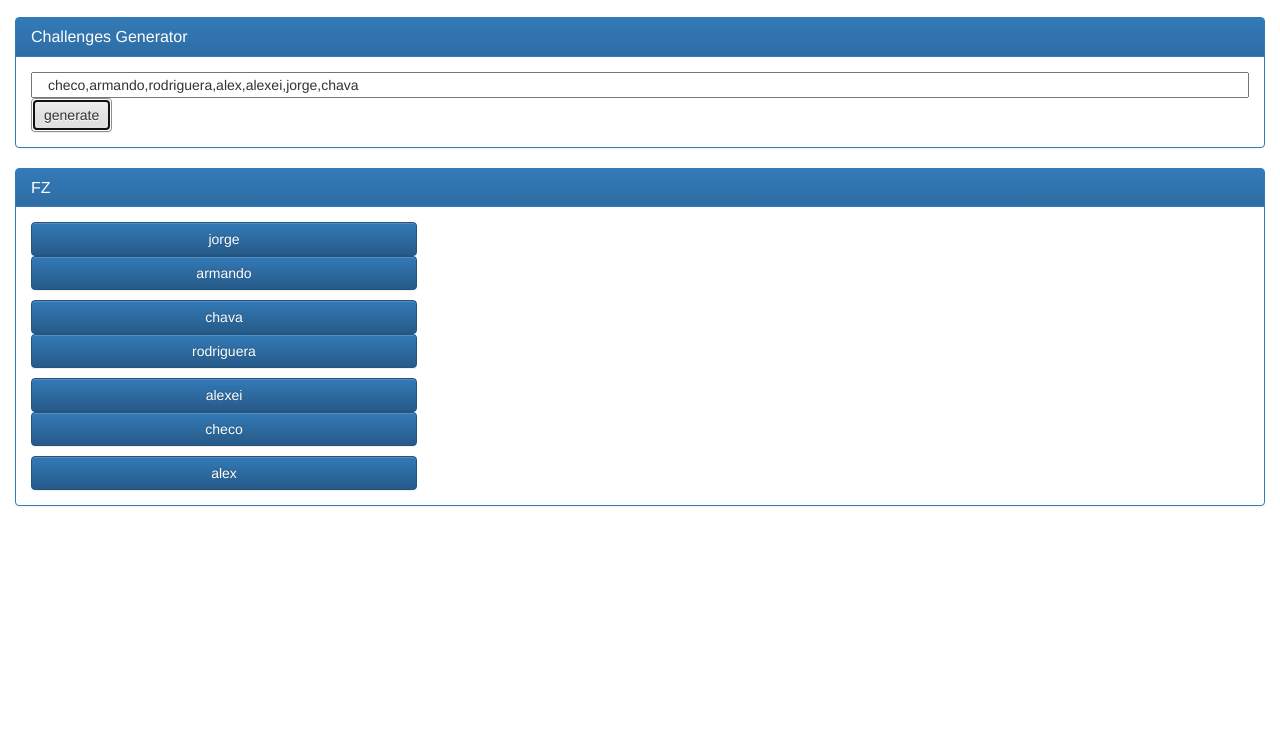
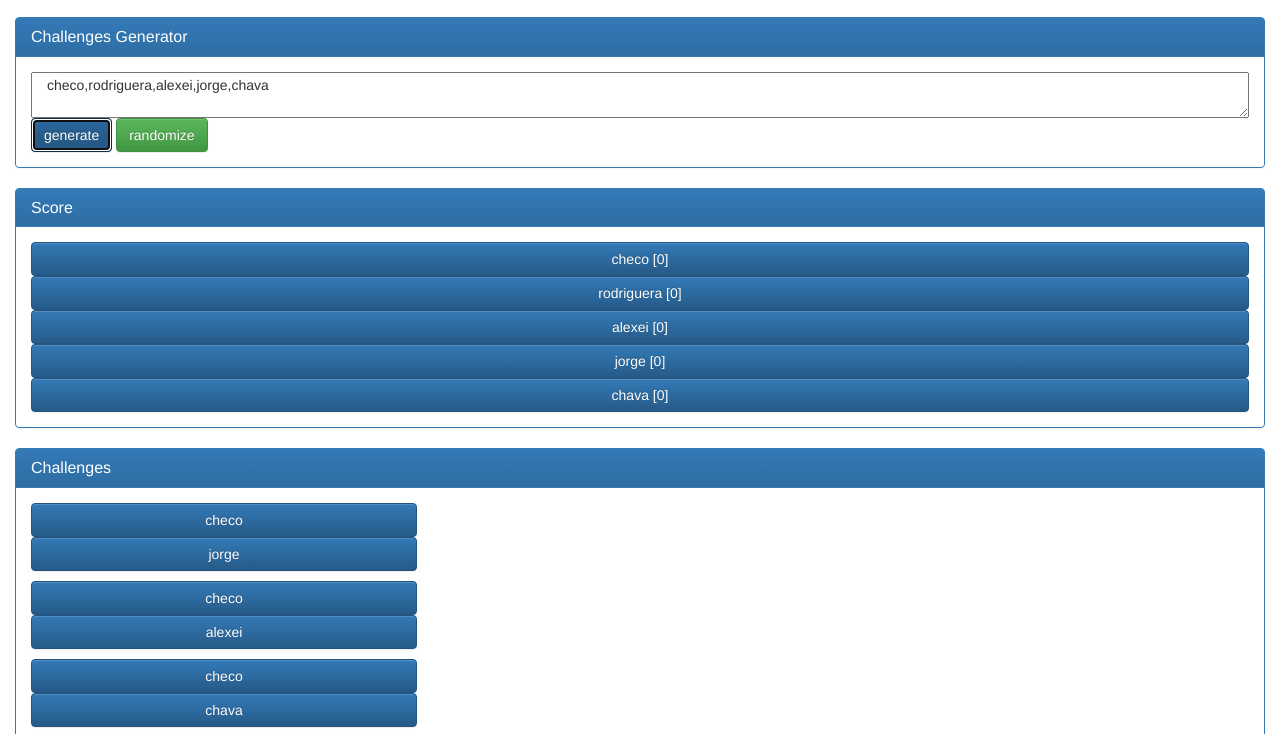
Before and after one commit to acidkeyxyz/sm-dev01, a website: page index.html in a window 1280 px wide. Both pictures are taken after a click on the button "generate". Shown: the part 53-787 px from the top of the page. Drawn offline with Linux system fonts and the light colour scheme; files that its build step writes are made by us from their sources.

Commit message:
adding round robin

```diff
--- a/index.html
+++ b/index.html
@@ -54,21 +54,33 @@
 
     <div class="container-fluid theme-showcase" role="main">
 		<div class="row">
-        	<div class="col-sm-4 col-md-12 col-lg-12">
+        	<div class="col-md-12 col-lg-12">
           		<div class="panel panel-primary">
             		<div class="panel-heading">
               			<h3 class="panel-title">Challenges Generator</h3>
             		</div>
 	            	<div class="panel-body">
-									<input id="listOfall" class="col-md-12 col-xs-10" type="text" value='checo,armando,rodriguera,alex,alexei,jorge,chava'></input>
-									<button id="generate"  type="button" value="generate" class="btn btn-default">generate</button>
-					</div>
+									<textarea id="listOfall" class="col-md-12 col-xs-10" type="text">checo,rodriguera,alexei,jorge,chava</textarea>
+									<!-- <textarea id="listOfall" class="col-md-12 col-xs-10" type="text">a,b,c,d</textarea> -->
+									<button id="generate" type="button" value="generate" class="btn btn-primary">generate</button>
+									<button id="randomize" type="button" value="randomize" class="btn btn-success">randomize</button>
+								</div>
+          		</div>
+        	</div>
+					<div class="col-md-12 col-lg-12">
+          		<div class="panel panel-primary">
+            		<div class="panel-heading">
+              			<h3 class="panel-title">Score</h3>
+            		</div>
+	            	<div id="scoreWrapper" class="panel-body">
+
+								</div>
           		</div>
         	</div>
 			<div class="col-md-12 col-lg-12">
           		<div class="panel panel-primary">
             		<div class="panel-heading">
-              			<h3 class="panel-title">FZ</h3>
+              			<h3 class="panel-title">Challenges</h3>
             		</div>
 	            	<div class="panel-body">
 										<div id="challenges" class="row">
@@ -91,54 +103,80 @@
 
 	<script>
 		var app = {};
+		app.scoreMatrix = [];
 		app.$spanVs  =  $("<span>").addClass("vs").text(" vs ");
 		app.$br  = $("<br/>");
 		app.$btn = $("<button>").attr("type","button").addClass("btn btn-primary col-md-12 col-xs-12");
 		app.counter = 0;
+		app.challenges = [];
 		$(document).ready(function(){
-			app.addEvents();
+				app.addEvents();
+		    $("#randomize").click(function(){
+						app.printAll();
+				});
 		    $("#generate").click(function(){
-				var array = $("#listOfall").val().split(",");
-				var textFinal = "";
-				while(array.length !=0){
-					var index = array.length;
-					if(array.length == 2){
-						$(".level1").append(app.$btn.clone().addClass("player1").text(array[0]));
-						$(".level1").append(app.$btn.clone().addClass("player2").text(array[1]));
-						break;
+					var array = $("#listOfall").html().split(",");
+					for(var i=0;i<array.length;i++){
+						$("#scoreWrapper").append(app.buttonScore(array[i],0));
 					}
-					if(array.length == 1){
-						$(".level1").append(app.$btn.clone().addClass("player1").text(array[0]));
-						break;
+					for(var i=0;i<array.length;i++){
+							for(var j=i+1;j<array.length;j++){
+										app.challenges.push(app.button(array[i],"player1")  + app.button(array[j],"player2"));
+							}
 					}
-					else{
-						var player1 = ((100 * Math.random()) % (array.length-1)).toFixed(0);
-						$(".level1").append(app.$btn.clone().addClass("player1").text(array[player1]));
-						array.splice(player1,1);
-						var player2 = ((100 * Math.random()) % (array.length-1)).toFixed(0);
-						$(".level1").append(app.$btn.clone().addClass("player2").text(array[player2]));
-						array.splice(player2,1);
-						}
-				}
+					app.printAll();
 			});
 		});
+		app.button = function(text,selectedClass){
+			var text = app.$btn.clone().addClass(selectedClass).text(text).prop("outerHTML");
+			return text;
+		};
+		app.buttonScore = function(text,score){
+			var text = app.$btn.clone().addClass(text).val(score).text(text+" ["+score+"]").prop("outerHTML");
+			return text;
+		};
+		app.printAll = function(){
+			var textFinal = "";
+			var temp = app.challenges.slice(0);
+			while(temp.length !=0){
+					var index = temp.length;
+					if(temp.length == 1){
+						textFinal += temp[0];
+						break;
+					}else{
+						var n = ((100 * Math.random()) % (temp.length-1) ).toFixed(0);
+						textFinal += temp[n]+"<br/>";
+
+						temp.splice(n,1);
+					}
+				}
+				$(".level1").html(textFinal);
+				app.addCounters();
+		};
+		app.addCounters = function (){
+			 $(".level1 button").click(function(){
+				 	var winner = $(this).text();
+					var currentScore = parseInt($("#scoreWrapper button."+winner).val()) + 1;
+					$("#scoreWrapper button."+winner).val(currentScore).text(winner+" ["+currentScore+"]");
+			 });
+		};
 		app.addEvents = function(){
 			$("#challenges").delegate("button","click",function(){
-					$(this).removeClass("btn-primary").addClass("btn-success");
+					$(this).removeClass("btn-primary").addClass("btn-success").attr("disabled","disabled");;
 					if($(this).hasClass("player1")){
-						$(this).next().removeClass("btn-primary").addClass("btn-danger");
+						$(this).next().removeClass("btn-primary").addClass("btn-danger").attr("disabled","disabled");;
 					}else {
-						$(this).prev().removeClass("btn-primary").addClass("btn-danger");
+						$(this).prev().removeClass("btn-primary").addClass("btn-danger").attr("disabled","disabled");;
 					}
 
 					var $newBtn = $(this).clone();
 					$newBtn.removeClass("btn-success").addClass("btn-primary");
 							if( $(this).parent().hasClass("level1") ){
 									var nextClass= $(".level2 button").length % 2 == 0 ? "player1" : "player2";
-									$(".level2").append($newBtn.removeClass("player1").removeClass("player2").addClass(nextClass));
+									//$(".level2").append($newBtn.removeClass("player1").removeClass("player2").addClass(nextClass));
 							}else if( $(this).parent().hasClass("level2") ){
 									var nextClass= $(".level3 button").length % 2 == 0 ? "player1" : "player2";
-									$(".level3").append($newBtn.removeClass("player1").removeClass("player2").addClass(nextClass));
+									//$(".level3").append($newBtn.removeClass("player1").removeClass("player2").addClass(nextClass));
 							}else{
 								alert( $(this).text()+" WINS");
 							}
```
